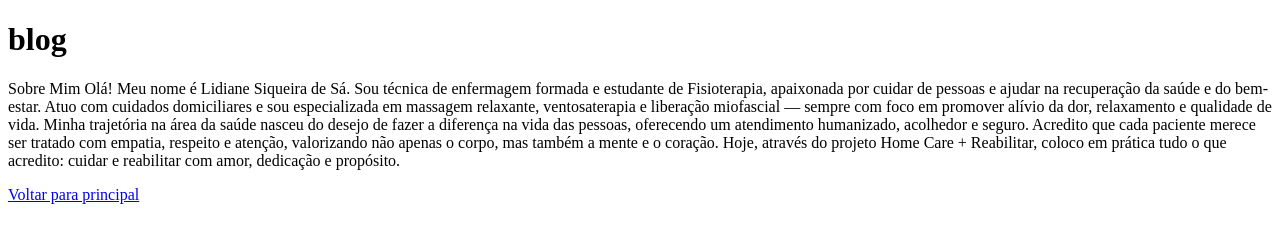
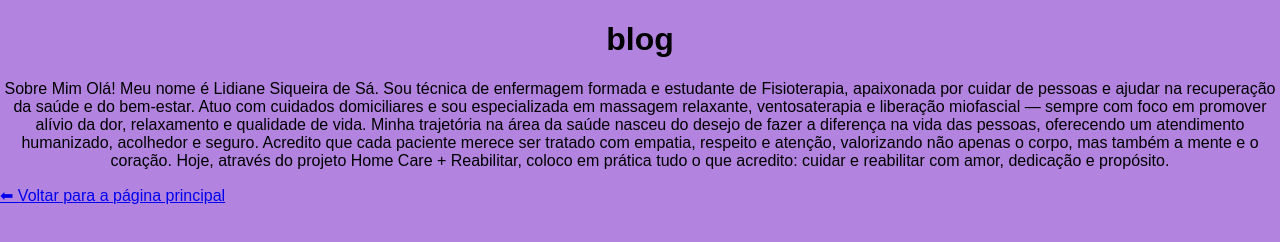
Before and after one commit to devJailson/Site_Home_CAre, a plain HTML site: page blog.html in a window 1280 px wide. Drawn offline with Linux system fonts and the light colour scheme.

Commit message:
"Atualizacões"

```diff
--- a/blog.html
+++ b/blog.html
@@ -9,11 +9,12 @@
     <meta name="keywords" content="site de vida saudavel dicas de saude e massagem e cudando de idosos">
     <meta name="author" content="Jailson Rodrigues de Sá">
     <title>Agendamento</title>
+     <link rel="stylesheet" href="css/estilo.css">
 </head>
 <body>
 
-    <h1>blog</h1>
-    <p> Sobre Mim
+    <h1 class="center" >blog</h1>
+    <p class="center"> Sobre Mim
 
 Olá! Meu nome é Lidiane Siqueira de Sá.
 Sou técnica de enfermagem formada e estudante de Fisioterapia, apaixonada por cuidar de pessoas e ajudar na recuperação da saúde e do bem-estar.
@@ -24,7 +25,7 @@ Minha trajetória na área da saúde nasceu do desejo de fazer a diferença na v
 
 Hoje, através do projeto Home Care + Reabilitar, coloco em prática tudo o que acredito: cuidar e reabilitar com amor, dedicação e propósito.</p>
 
-<a href="../index.html">Voltar para principal</a>
+<a href="index.html">⬅ Voltar para a página principal</a>
 
 </body>
 </html>
--- a/css/estilo.css
+++ b/css/estilo.css
@@ -116,3 +116,6 @@ footer {
         width: 90%;
     }
 }
+.center{
+    text-align: center;
+}
```
Also changed, not shown: contato.html (+3 -0 lines), equipe.html (+4 -3 lines), index.html (+5 -1 lines), serviço.html (+1 -0 lines).
